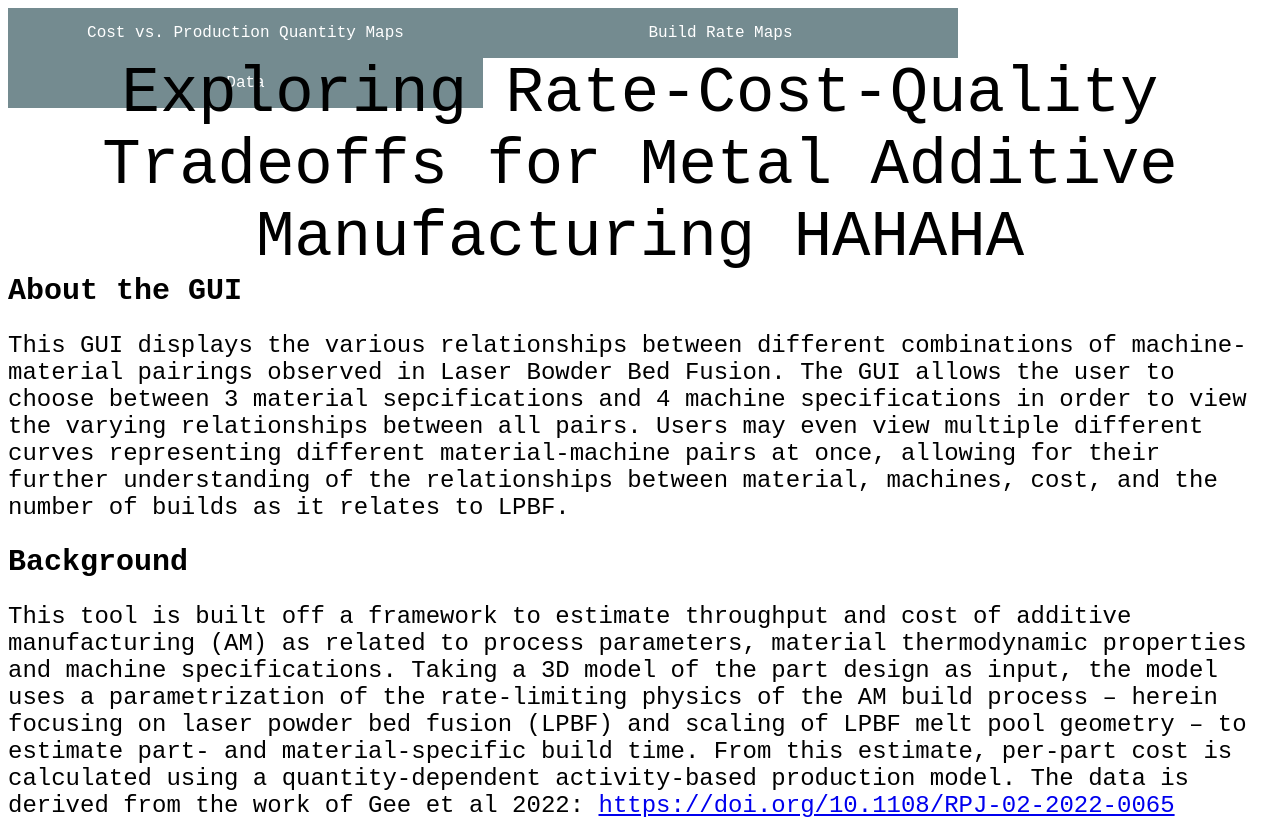
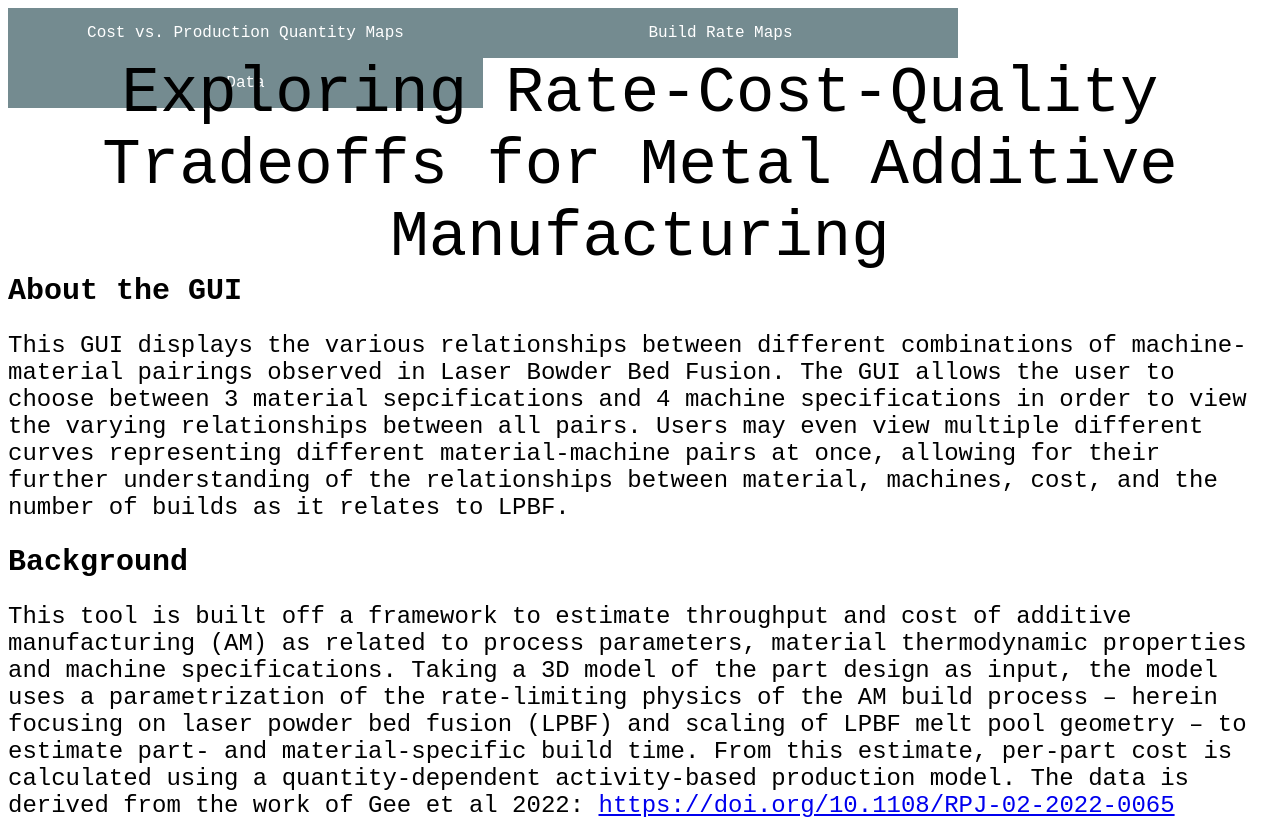
Before and after one commit to mattsmith009/mattsmith009.github.io, a website: page index.html in a window 1280 px wide. Shown: the top 822 px of the page. Drawn offline with Linux system fonts and the light colour scheme.

Commit message:
hopefully this works

```diff
--- a/index.html
+++ b/index.html
@@ -18,7 +18,7 @@
 
 <body>
 
-    <header class="title"> Exploring Rate-Cost-Quality Tradeoffs for Metal Additive Manufacturing HAHAHA</header>
+    <header class="title"> Exploring Rate-Cost-Quality Tradeoffs for Metal Additive Manufacturing </header>
 
     <div class="GUIDescription">
         <header class="GUIDescriptionHeader"> About the GUI </header>
```
